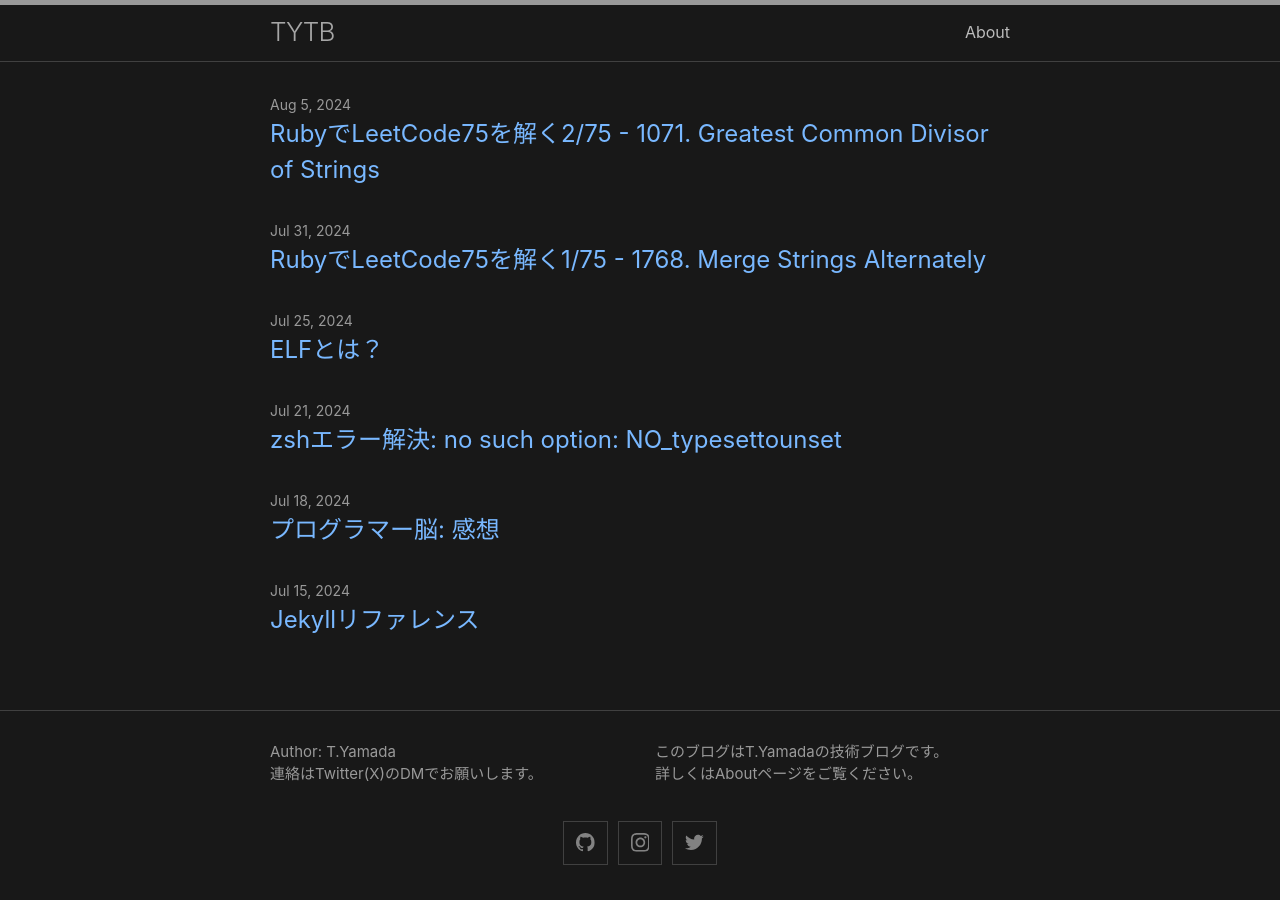
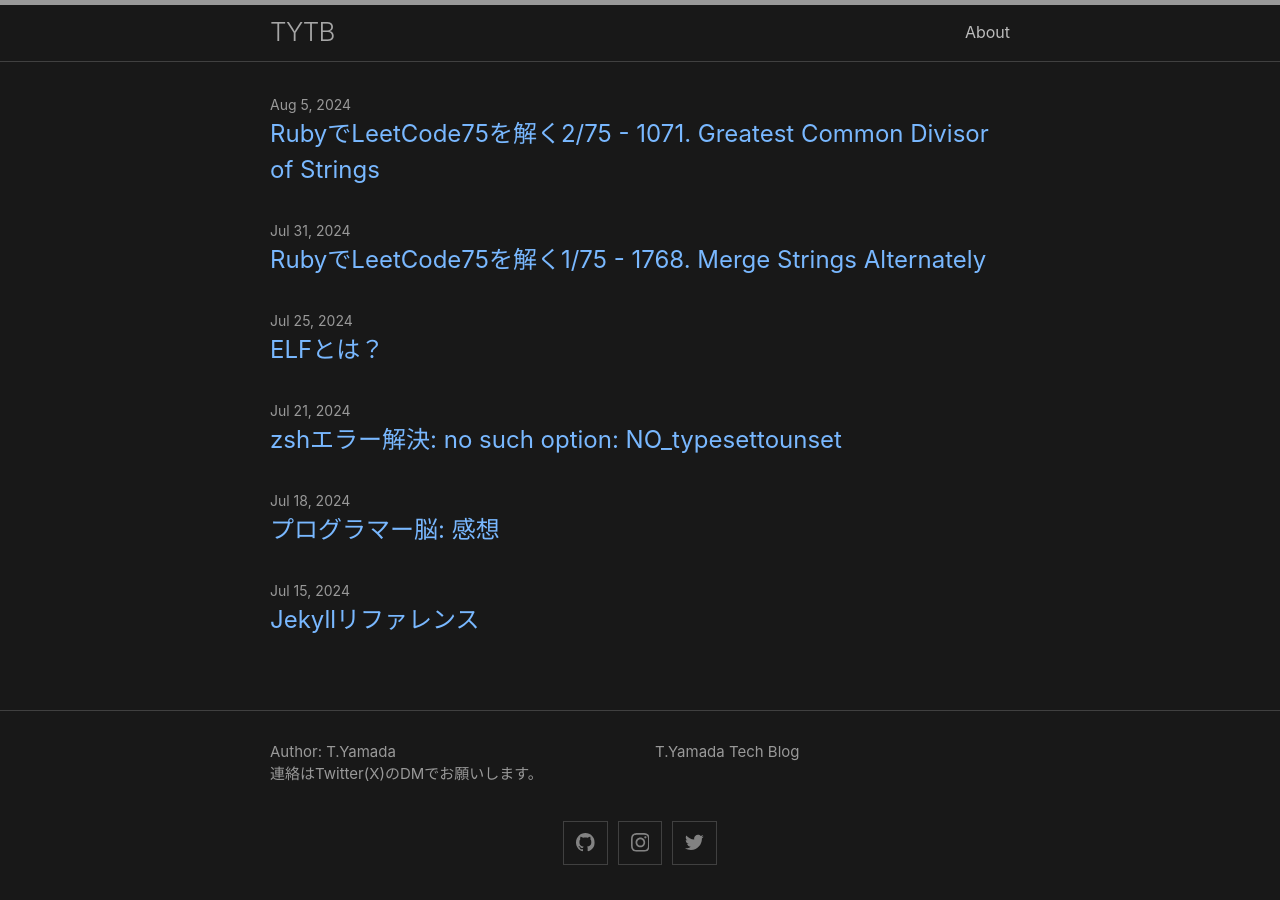
Before and after one commit to t-yamada1008/t-yamada1008.github.io, a Jekyll site: the page built from index.md, in a window 1280 px wide. Built offline with Jekyll 4.4.1, drawn with Linux system fonts in a browser that asks for light colours.

Commit message:
Update: description修正

```diff
--- a/_config.yml
+++ b/_config.yml
@@ -6,8 +6,7 @@
 # The `>` after `description:` means to ignore line-breaks until next key.
 # If you want to omit the line-break after the end of text, use `>-` instead.
 description: >-
-  このブログはT.Yamadaの技術ブログです。<br>
-  詳しくはAboutページをご覧ください。
+  T.Yamada Tech Blog
 
 # Build settings
 
```
